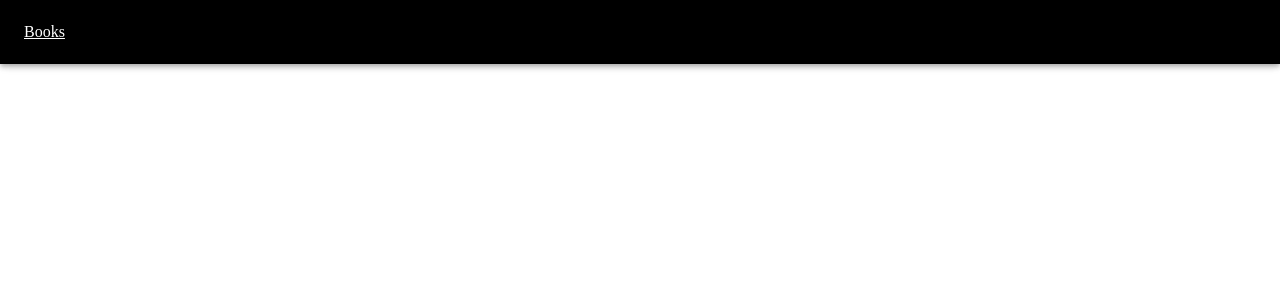
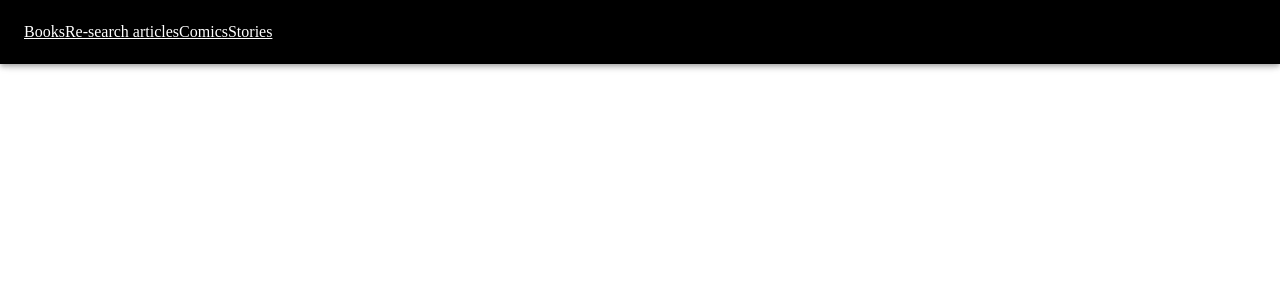
Before and after one commit to zeeshan-thedeveloper/React-basics, a React (Create React App) app in the folder Routing Example/: page /books in a window 1280 px wide. Shown: the top 300 px of the page. Built offline with nearby package versions, Linux system fonts and the light colour scheme.

Commit message:
add few more options in nav bar

```diff
--- a/Routing Example/src/Components/Navbar.js
+++ b/Routing Example/src/Components/Navbar.js
@@ -14,6 +14,10 @@ export default function Navbar() {
       <AppBar position="fixed" style={{backgroundColor:"black"}}>
         <Toolbar>
          <Link style={{color:"white"}} to="/books">Books</Link>
+         <Link style={{color:"white"}} to="/books">Re-search articles</Link>
+         <Link style={{color:"white"}} to="/books">Comics</Link>
+         <Link style={{color:"white"}} to="/books">Stories</Link>
+
         </Toolbar>
       </AppBar>
     </Box>
```
